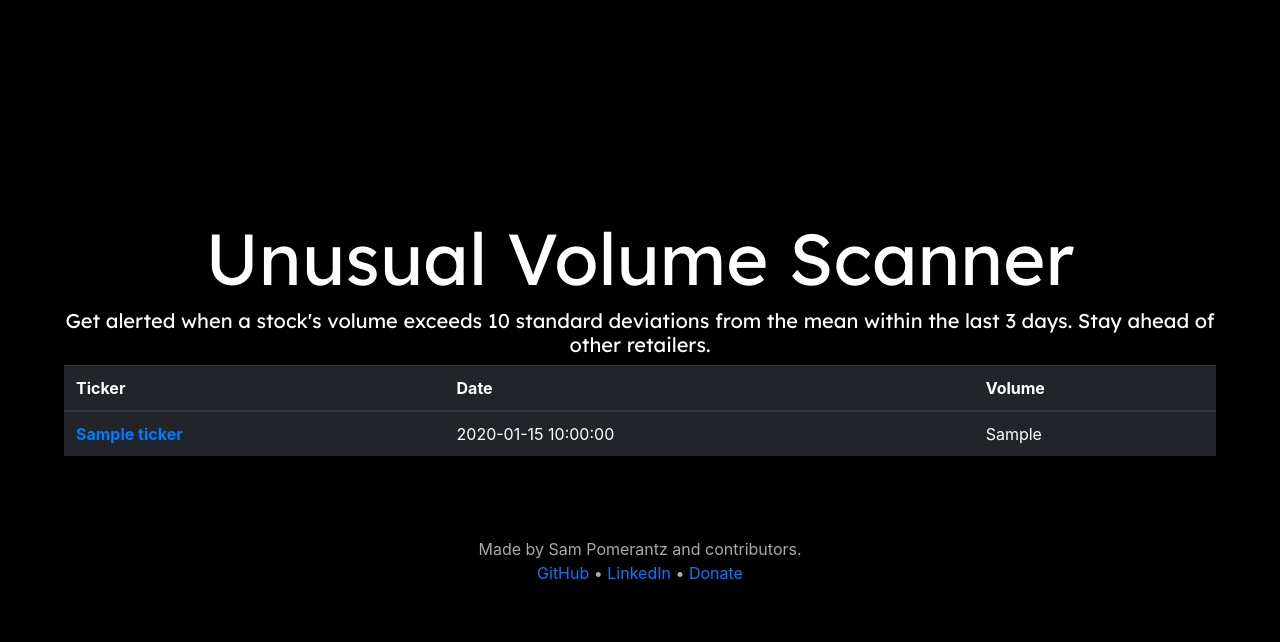
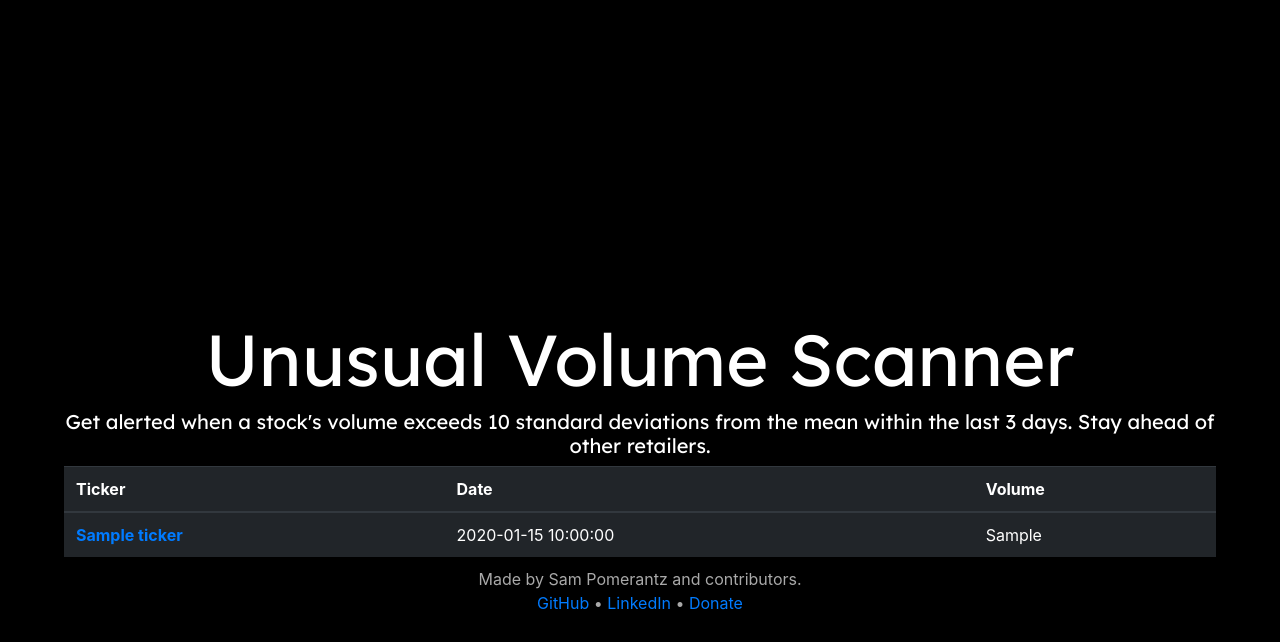
Before and after one commit to SamPom100/UnusualVolumeDetector, a Flask app: template templates/template.html in a window 1280 px wide. Shown: the top 642 px of the page. Run offline with Flask 2, Linux system fonts and the light colour scheme; the template is opened without the code that fills it: most values are stand-ins (such as "Sample title", 1, 10 or a date in 2020); parts of the project's set-up code (start-up, migrations or seed data) failed here and were passed over; some libraries are stand-ins or nearby versions.

Commit message:
new padding

```diff
--- a/index.html
+++ b/index.html
@@ -26,7 +26,7 @@
 
     <style>
       @import url('https://fonts.googleapis.com/css2?family=Lexend+Deca&display=swap');
-      h1 {font-family: 'Lexend Deca', sans-serif; text-align: center; color: white; padding-top: 18vh;}
+      h1 {font-family: 'Lexend Deca', sans-serif; text-align: center; color: white; padding-top: 30%;}
       h2 {font-family: 'Lexend Deca', sans-serif; font-size: 20px; text-align: center; color: white;}
       body {color: A9A9A9; padding-bottom: 25px;}
       @media (max-width: 1024px) { h1 { font-size: 20vw; padding-top: 100%} }
--- a/templates/template.html
+++ b/templates/template.html
@@ -26,7 +26,7 @@
 
     <style>
       @import url('https://fonts.googleapis.com/css2?family=Lexend+Deca&display=swap');
-      h1 {font-family: 'Lexend Deca', sans-serif; text-align: center; color: white; padding-top: 18vh;}
+      h1 {font-family: 'Lexend Deca', sans-serif; text-align: center; color: white; padding-top: 30%;}
       h2 {font-family: 'Lexend Deca', sans-serif; font-size: 20px; text-align: center; color: white;}
       body {color: A9A9A9; padding-bottom: 25px;}
       @media (max-width: 1024px) { h1 { font-size: 20vw; padding-top: 100%} }
```
